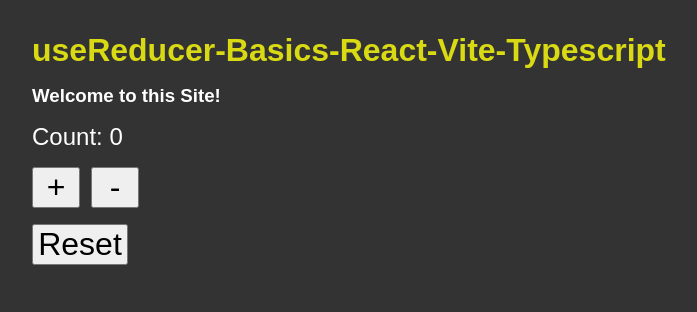
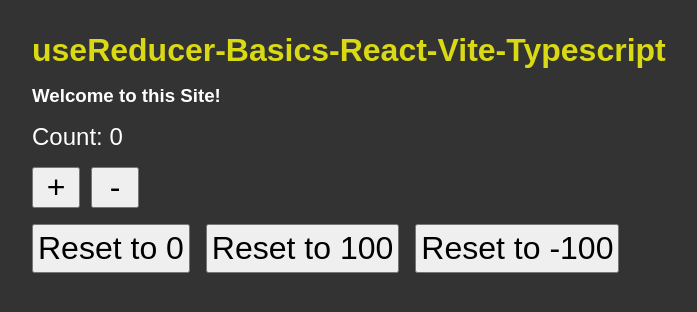
Before and after one commit to Scientific-Research/mk004-useReducer-basics-React-Vite-Typescript, a React (Vite) app: page / in a window 1280 px wide. Shown: the top 312 px of the page, without its empty margins (0-697 px from the left). Built offline with nearby package versions, Linux system fonts and the light colour scheme.

Commit message:
the three RESET buttons are working with different payloads values

```diff
--- a/src/App.css
+++ b/src/App.css
@@ -36,7 +36,10 @@
     }
 
     .btnReset button {
-      width: 6rem;
+      margin-right: 1rem;
+      padding: 0.25rem;
+      /* width: 6rem; */
+      width: auto;
       /* padding: 0.25rem; */
       margin-top: 1rem;
     }
--- a/src/App.tsx
+++ b/src/App.tsx
@@ -41,9 +41,21 @@
     dispatch({ type: 'decrement', payload: 0 });
   };
 
-  const handleResetButton = () => {
+  const handleResetButton = (num: number) => {
     // dispatch({ type: 'reset'});
-    dispatch({ type: 'reset', payload: 100 });
+    switch (num) {
+      case 0:
+        dispatch({ type: 'reset', payload: 0 });
+        break;
+
+      case 100:
+        dispatch({ type: 'reset', payload: 100 });
+        break;
+
+      case -100:
+        dispatch({ type: 'reset', payload: -100 });
+        break;
+    }
   };
 
   return (
@@ -60,7 +72,9 @@
         <button onClick={handleDecreaseCount}>-</button>
 
         <div className="btnReset">
-          <button onClick={handleResetButton}>Reset</button>
+          <button onClick={() => handleResetButton(0)}>Reset to 0</button>
+          <button onClick={() => handleResetButton(100)}>Reset to 100</button>
+          <button onClick={() => handleResetButton(-100)}>Reset to -100</button>
         </div>
       </div>
     </div>
```
